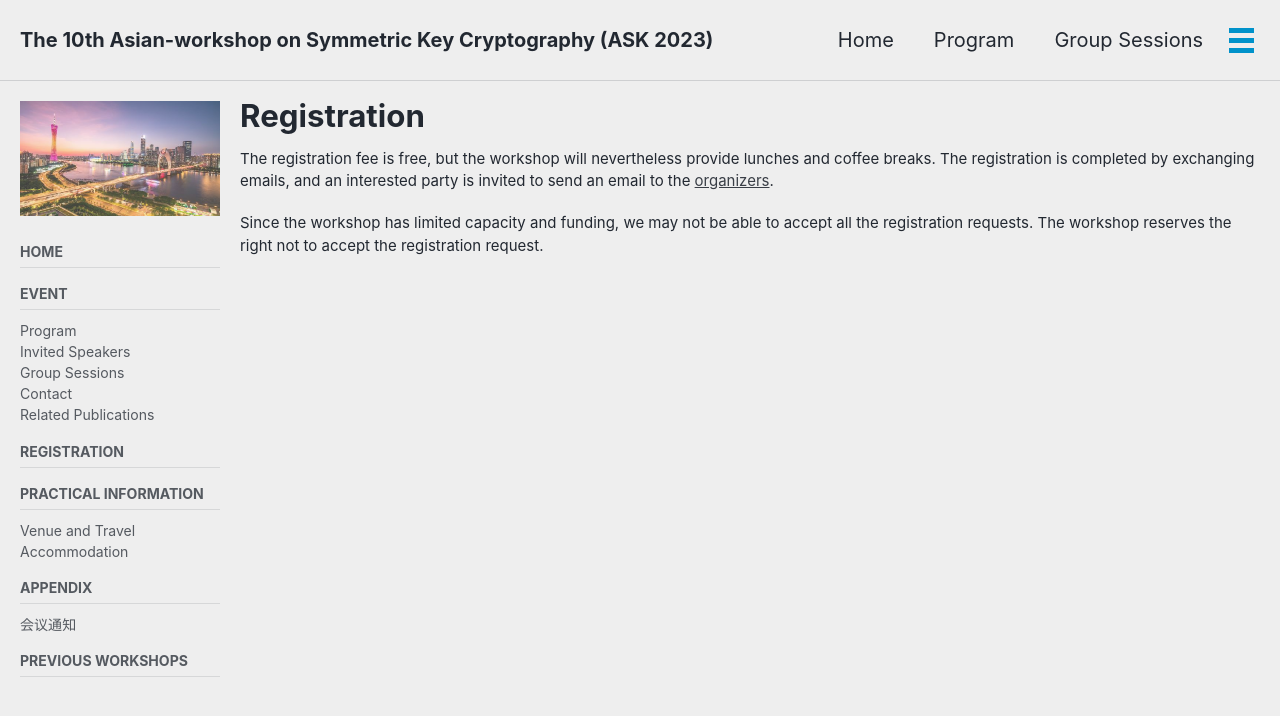
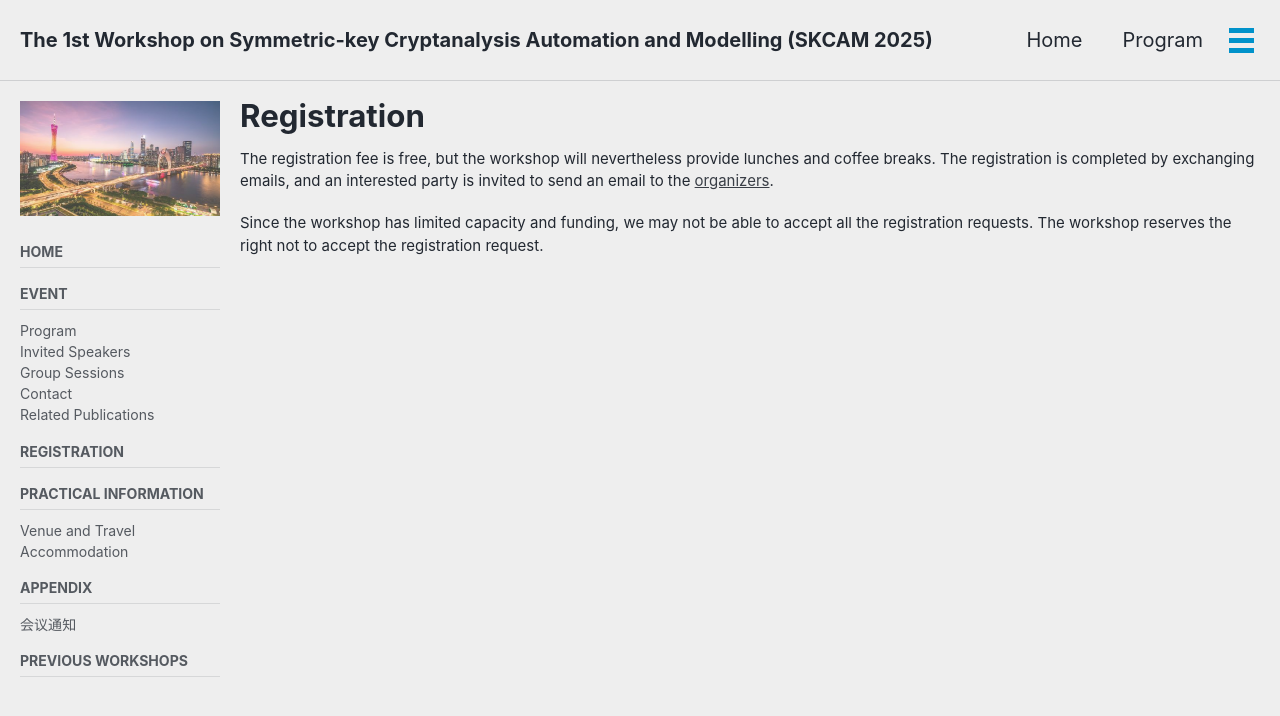
Before and after one commit to cryptanalysisbench/SATbench, a Jekyll site: the page built from registration.md, in a window 1280 px wide and 900 px high. Shown: the top 716 px of the window. Built offline with Jekyll 4.4.1, drawn with Linux system fonts in a browser that asks for light colours; cached includes are drawn as plain includes; nearby versions of some CDN libraries; our own code applies the rules of GitHub Pages for plain Markdown files.

Commit message:
Update _config.yml

```diff
--- a/_config.yml
+++ b/_config.yml
@@ -17,13 +17,13 @@ minimal_mistakes_skin    : "air" # "air", "aqua", "contrast", "dark", "dirt", "n
 
 # Site Settings
 locale                   : "en-US"
-title                    : "The 10th Asian-workshop on Symmetric Key Cryptography (ASK 2023)"
+title                    : "The 1st Workshop on Symmetric-key Cryptanalysis Automation and Modelling (SKCAM 2025)"
 title_separator          : "-"
-name                     : "ASK"
-description              : "The website of the 10th Asian-workshop on Symmetric Key Cryptography (ASK)"
-url                      : "https://askworkshop.github.io/ask2023/" # the base hostname & protocol for your site e.g. "https://mmistakes.github.io"
-baseurl                  : "/ask2023" # the subpath of your site, e.g. "/blog"
-repository               : "askworkshop/ask2023" # GitHub username/repo-name e.g. "mmistakes/minimal-mistakes"
+name                     : "SKCAM 2025"
+description              : "The website of the 1st Workshop on Symmetric-key Cryptanalysis Automation and Modelling (SKCAM 2025)"
+url                      : "https://skcamworkshop.github.io/skcam2025/" # the base hostname & protocol for your site e.g. "https://mmistakes.github.io"
+baseurl                  : "/skcam2025" # the subpath of your site, e.g. "/blog"
+repository               : "skcamworkshop/skcam2025" # GitHub username/repo-name e.g. "mmistakes/minimal-mistakes"
 //teaser                   : "/assets/images/logo.png" # path of fallback teaser image, e.g. "/assets/images/500x300.png"
 //logo                     : "/assets/images/logo.png" # path of logo image to display in the masthead, e.g. "/assets/images/88x88.png"
 masthead_title           : # overrides the website title displayed in the masthead, use " " for no title
@@ -107,7 +107,7 @@ analytics:
 
 # Site Author
 author:
-  name             : "ASK"
+  name             : "SKCAM"
   avatar           : # path of avatar image, e.g. "/assets/images/bio-photo.jpg"
   bio              :
   location         :
```
